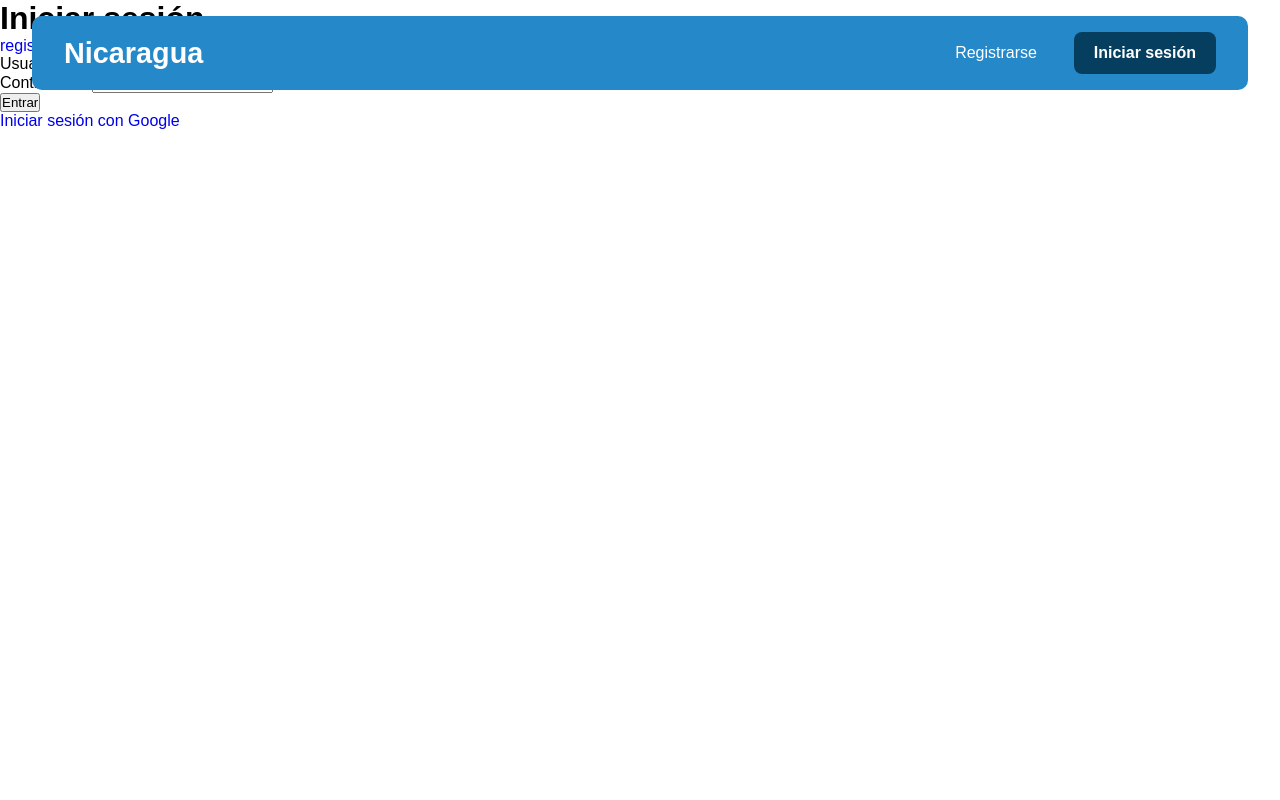
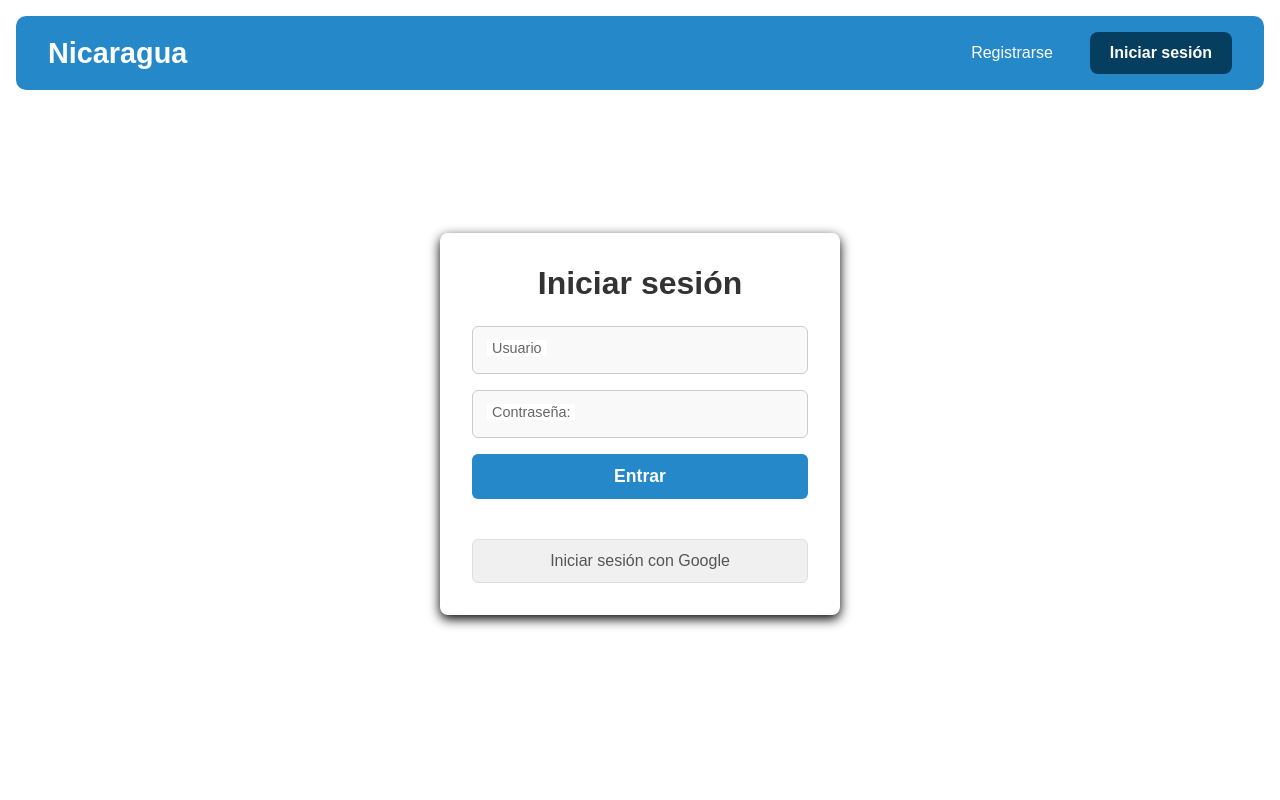
Before and after one commit to jonathan1173/really-nicaragua-2025, a Django app: page /users/login in a window 1280 px wide. Run offline with Django 5.2, Linux system fonts and the light colour scheme.

Commit message:
agregando dise;o a la pagina de inicio de seccion

```diff
--- a/static/css/navbar.css
+++ b/static/css/navbar.css
@@ -16,7 +16,7 @@
   display: flex;
   justify-content: space-between;
   align-items: center;
-  width: calc(100% - 2rem);
+  width: 100% ;
   max-width: 1280px;
   background-color: var(--color-secundario-1); /* --color-primario-1 con opacidad */
   backdrop-filter: blur(8px);
--- /dev/null
+++ b/users/static/users/css/login.css
@@ -0,0 +1,191 @@
+/* Contenedor principal */
+.login {
+  display: flex;
+  justify-content: center;
+  align-items: center;
+  height: 100vh;
+  width: 100%;
+  padding: 1rem;
+  box-sizing: border-box;
+}
+
+/* Contenido del login */
+.login__content {
+  display: flex;
+  flex-direction: column;
+  align-items: center;
+  gap: 1.5rem;
+  margin-top: 3rem;
+  padding: 2rem;
+  width: 100%;
+  max-width: 400px;
+  border-radius: 8px;
+  box-shadow: 0 4px 12px rgba(0, 0, 0, 1);
+  backdrop-filter: blur(10px);
+  box-sizing: border-box;
+}
+
+/* Encabezado */
+.login__header {
+  text-align: center;
+  width: 100%;
+}
+
+.login__title {
+  font-size: 2rem;
+  font-weight: 600;
+  color: #333;
+  margin: 0;
+}
+
+/* Mensajes de error */
+.login__messages {
+  list-style: none;
+  padding: 0;
+  margin: 0;
+  width: 100%;
+  text-align: center;
+}
+
+.login__message--error {
+  background: #ffe0e0;
+  color: #d9534f;
+  border: 1px solid #d9534f;
+  border-radius: 4px;
+  padding: 0.75rem 1rem;
+  margin-bottom: 1rem;
+  font-size: 0.9rem;
+}
+
+/* Formulario */
+.login__form {
+  display: flex;
+  flex-direction: column;
+  gap: 1rem;
+  width: 100%;
+}
+
+.login__field {
+  position: relative;
+}
+
+.login__input {
+  width: 100%;
+  height: 48px;
+  padding: 0 15px;
+  font-size: 1rem;
+  background: #f9f9f9;
+  color: #333;
+  border: 1px solid #ccc;
+  border-radius: 6px;
+  box-sizing: border-box;
+  transition: border-color 0.2s ease, box-shadow 0.2s ease;
+}
+
+.login__input::placeholder {
+  color: transparent;
+}
+
+.login__input:focus {
+  border-color: var(--color-primario-1);
+  outline: none;
+  box-shadow: 0 0 0 3px var(--color-segundario-2);
+}
+
+/* Etiquetas flotantes */
+.login__label {
+  position: absolute;
+  top: 14px;
+  left: 15px;
+  background: #fff;
+  padding: 0 5px;
+  font-size: 0.9rem;
+  color: #666;
+  transition: 0.2s ease all;
+  pointer-events: none;
+  z-index: 1;
+}
+
+.login__input:focus + .login__label,
+.login__input:not(:placeholder-shown) + .login__label {
+  top: -10px;
+  left: 10px;
+  font-size: 0.8rem;
+  color: #007bff;
+}
+
+/* Botón principal */
+.login__button {
+  width: 100%;
+  padding: 0.75rem 1.5rem;
+  font-size: 1.1rem;
+  font-weight: 600;
+  color: #fff;
+  background: var(--color-secundario-1);
+  border: none;
+  border-radius: 6px;
+  cursor: pointer;
+  box-sizing: border-box;
+  transition: background-color 0.2s ease, transform 0.1s ease;
+}
+
+.login__button:hover {
+  background-color: #0056b3;
+  transform: translateY(-1px);
+}
+
+.login__button:active {
+  transform: translateY(0);
+}
+
+/* Pie de página */
+.login__footer {
+  margin-top: 1rem;
+  text-align: center;
+  width: 100%;
+}
+
+/* Enlace a Google */
+.login__google-link {
+  width: 100%;
+  display: inline-flex;
+  align-items: center;
+  justify-content: center;
+  padding: 0.75rem 1.5rem;
+  background: #f0f0f0;
+  color: #555;
+  border: 1px solid #ddd;
+  border-radius: 6px;
+  font-size: 1rem;
+  text-decoration: none;
+  box-sizing: border-box;
+  transition: background-color 0.2s ease, border-color 0.2s ease, color 0.2s ease;
+}
+
+.login__google-link:hover {
+  background: #e0e0e0;
+  border-color: #bbb;
+  color: #333;
+}
+
+/* Responsive */
+@media (max-width: 480px) {
+  .login__content {
+    padding: 1.5rem;
+  }
+
+  .login__title {
+    font-size: 1.75rem;
+  }
+
+  .login__input {
+    height: 44px;
+    font-size: 0.95rem;
+  }
+
+  .login__button,
+  .login__google-link {
+    padding: 0.65rem 1.25rem;
+    font-size: 1rem;
+  }
+}
--- a/users/templates/users/login.html
+++ b/users/templates/users/login.html
@@ -1,24 +1,49 @@
 {% extends 'rally_nicaragua/base.html' %}
+{% load static %}
+{% block styles %}
+
+<link rel="stylesheet" href="{% static 'users/css/login.css' %}">
+
+{% endblock %}
+
 {% block content %}
-<h1>Iniciar sesión</h1>
+<section class="login">
+  <div class="login__content">
+    <header class="login__header">
+      <h1 class="login__title">Iniciar sesión</h1>
+    </header>
+
+    {% if messages %}
+    <ul class="login__messages">
+      {% for message in messages %}
+      <li class="login__message login__message--error">{{ message }}</li>
+      {% endfor %}
+    </ul>
+    {% endif %}
+
+    <form method="post" class="login__form">
+      {% csrf_token %}
+
+      <div class="login__field">
+        <input type="text" id="username" name="username" class="login__input" placeholder=" " required>
+        <label for="username" class="login__label">Usuario</label>
+      </div>
 
 
-<a href="{% url 'users-register' %}">registro</a>
-<a href="{% url 'users-login' %}">inicio</a>
 
+      <div class="login__field">
+        <input type="password" id="password" name="password" class="login__input" placeholder=" " required>
+        <label for="password" class="login__label">Contraseña:</label>
+      </div>
 
-{% if messages %}
-  {% for message in messages %}
-    <p style="color: red;">{{ message }}</p>
-  {% endfor %}
-{% endif %}
+      <button type="submit" class="login__button">Entrar</button>
+    </form>
 
-<form method="post">
-  {% csrf_token %}
-  <p><label>Usuario:</label> <input type="text" name="username"></p>
-  <p><label>Contraseña:</label> <input type="password" name="password"></p>
-  <button type="submit">Entrar</button>
-</form>
-
-<a href="{% url 'social:begin' 'google-oauth2' %}">Iniciar sesión con Google</a>
+    <footer class="login__footer">
+      <a href="{% url 'social:begin' 'google-oauth2' %}" class="login__google-link">
+        Iniciar sesión con Google
+      </a>
+    </footer>
+  </div>
+</section>
 {% endblock %}
```
Also changed, not shown: db.sqlite3.
